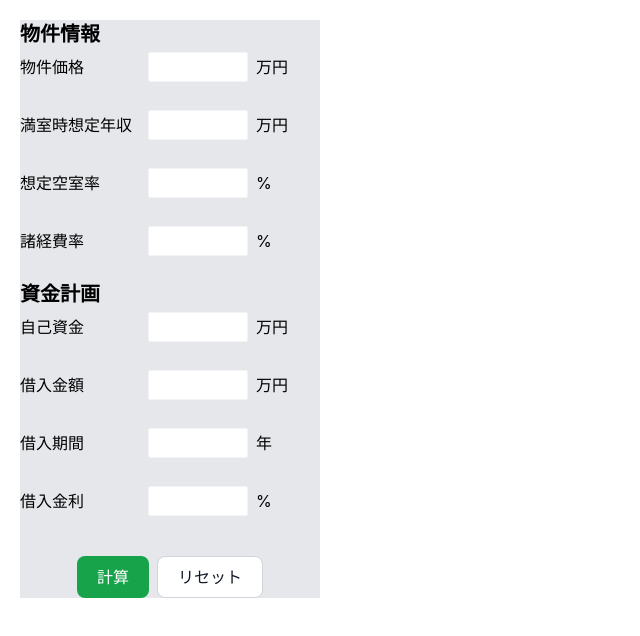
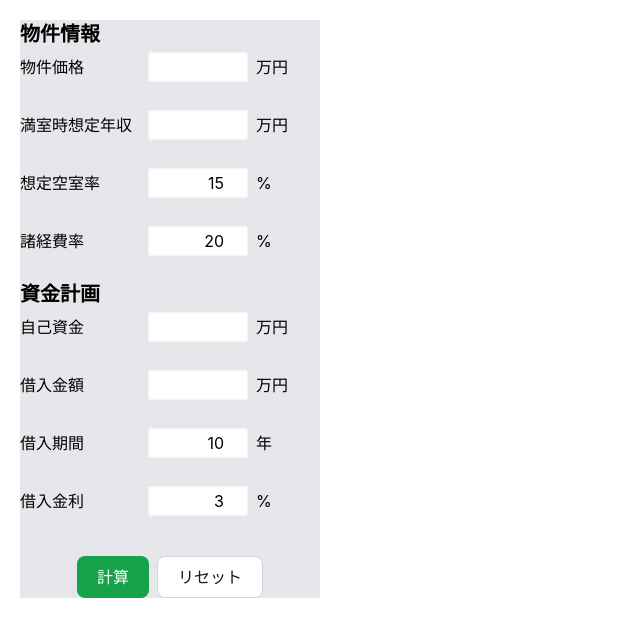
Before and after one commit to tiarafudousan/tiarafudousan.github.io, a React (Create React App) app in the folder app/: page / in a window 1280 px wide. Shown: the top 636 px of the page, without its empty margins (0-640 px from the left). Built offline with nearby package versions, Linux system fonts and the light colour scheme.

Commit message:
app - parse inputs

```diff
--- a/app/src/App.tsx
+++ b/app/src/App.tsx
@@ -2,16 +2,17 @@ import React, { useState } from "react"
 import "./App.css"
 import { Inputs, Errors } from "./types"
 import Input from "./components/Input"
+import { simulate } from "./lib"
 
 const INITIAL_STATE: Inputs<string> = {
   property_price: "",
   yearly_income: "",
-  vacancy_rate: "",
-  running_cost_rate: "",
+  vacancy_rate: "15",
+  running_cost_rate: "20",
   cash: "",
   loan: "",
-  years: "",
-  interest_rate: "",
+  years: "10",
+  interest_rate: "3",
 }
 
 function validateNum(
@@ -145,6 +146,8 @@ function App() {
     }
 
     // TODO: calculate
+    const res = simulate(values)
+    console.log(res)
   }
 
   function onClickReset(e: React.MouseEvent<HTMLButtonElement, MouseEvent>) {
--- a/app/src/lib.ts
+++ b/app/src/lib.ts
@@ -55,13 +55,13 @@ function calc_ccr(yearly_profit: number, cash: number) {
 }
 
 export function simulate(inputs: Inputs<number>) {
-  const property_price = inputs.property_price
-  const yearly_income = inputs.yearly_income
-  const vacancy_rate = inputs.vacancy_rate
-  const running_cost_rate = inputs.running_cost_rate
+  const property_price = Math.floor(inputs.property_price)
+  const yearly_income = Math.floor(inputs.yearly_income)
+  const vacancy_rate = inputs.vacancy_rate / 100
+  const running_cost_rate = inputs.running_cost_rate / 100
 
-  const cash = inputs.cash
-  const loan = property_price - cash
+  const cash = Math.floor(inputs.cash)
+  const loan = Math.floor(inputs.loan)
   const n = inputs.years * 12
   const interest_rate = inputs.interest_rate / 12
 
@@ -93,13 +93,13 @@ export function simulate(inputs: Inputs<number>) {
   const ccr = calc_ccr(yearly_profit, cash)
 
   return {
-    monthly_debt_payment: monthly_debt_payment,
-    yearly_expense: yearly_expense,
-    yearly_payment: yearly_payment,
-    yearly_profit: yearly_profit,
-    gross_yield: gross_yield,
-    real_yield: real_yield,
-    yield_after_repayment: yield_after_repayment,
-    ccr: ccr,
+    monthly_debt_payment: Math.round(monthly_debt_payment),
+    yearly_expense: Math.round(yearly_expense),
+    yearly_payment: Math.round(yearly_payment),
+    yearly_profit: Math.round(yearly_profit),
+    gross_yield,
+    real_yield,
+    yield_after_repayment,
+    ccr,
   }
 }
```
